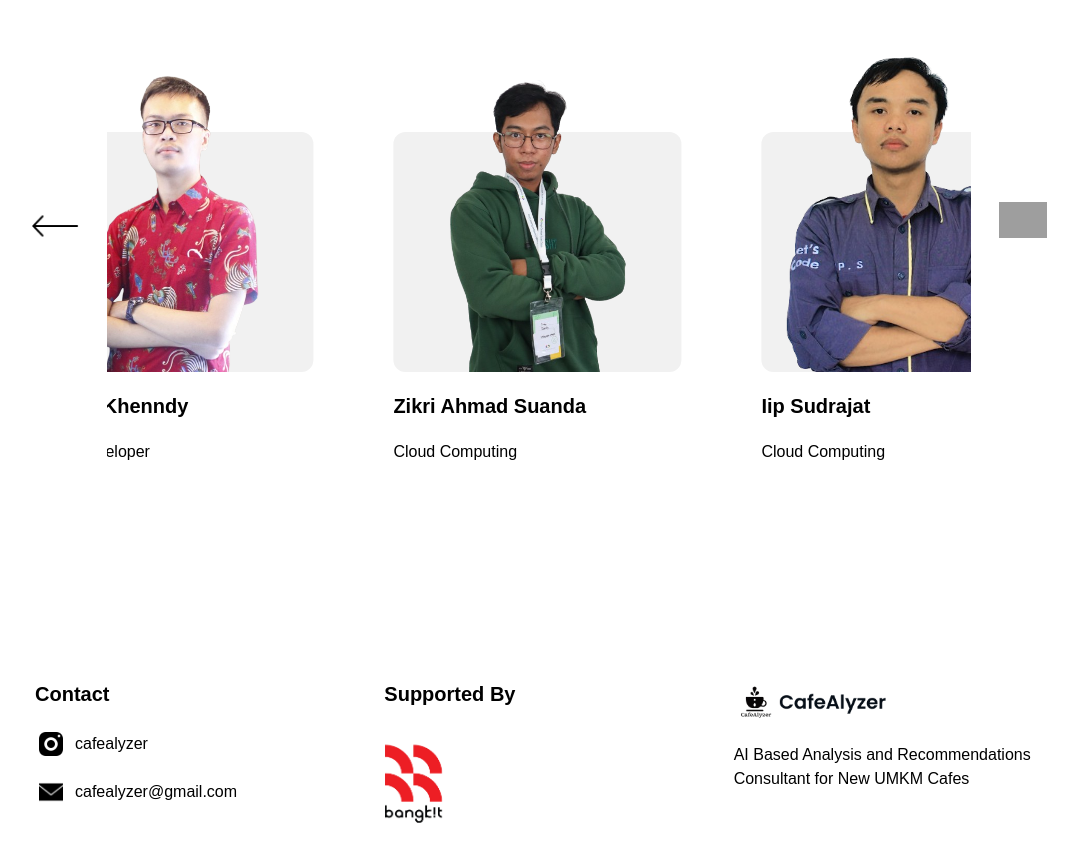
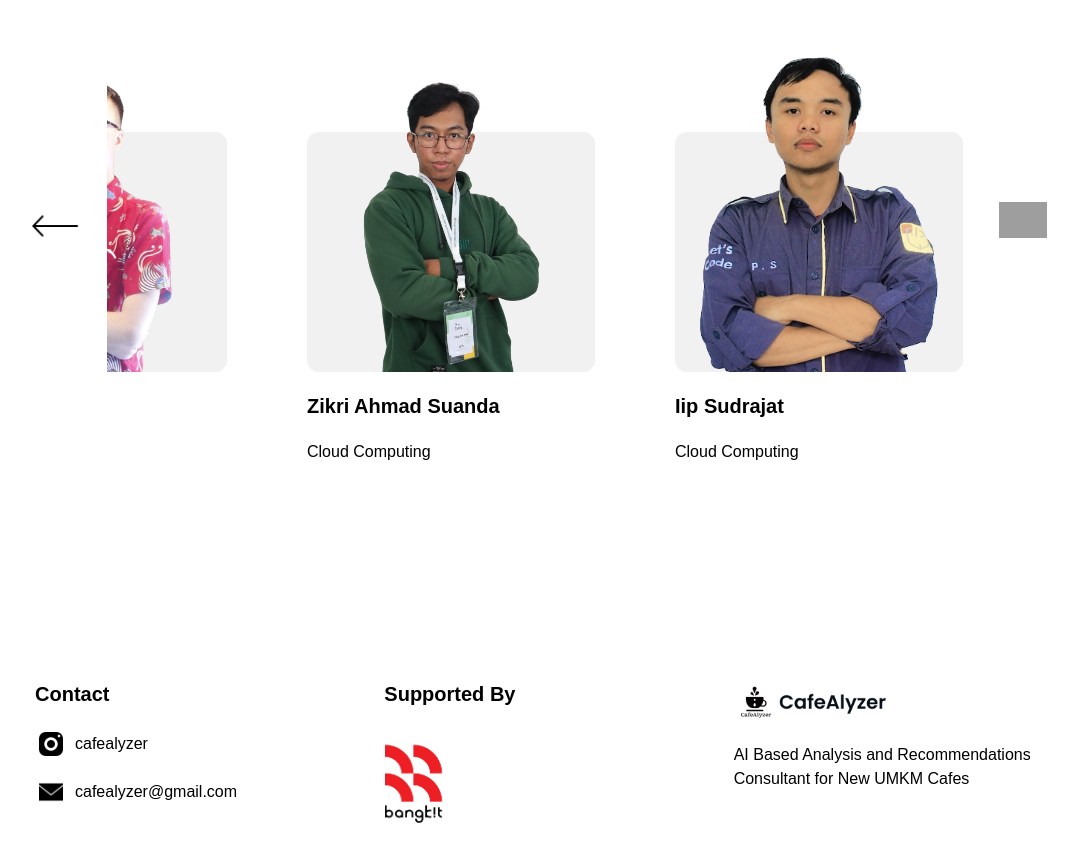
Before and after one commit to Ipsusoedra/CafeAlyzer-LandingPage, a React (Vite) app: page / in a window 1280 px wide. Shown: the part 1560-2409 px from the top of the page, without its empty margins (101-1179 px from the left). Built offline with nearby package versions, Linux system fonts and the light colour scheme; grey boxes are pictures that could not be loaded; a web font is replaced by a local one.

Commit message:
feat: image

```diff
--- a/src/components/Team.jsx
+++ b/src/components/Team.jsx
@@ -33,7 +33,7 @@ const peoples = [
   },
   {
     'name': 'Elfira Ratna Syaharani',
-    'image': '/assets/people2.png',
+    'image': '/assets/elfira.png',
     'role': 'Maching Learning'
   },
 ]
@@ -59,17 +59,19 @@ const Team = forwardRef((props, ref) => {
     return () => clearInterval(interval);
   }, [current]);
 
+  console.log(current);
+
   return (
     <>
       <div ref={ref} className="relative flex flex-col gap-12 my-24 md:my-44 lg:my-44">
         <h1 className="font-bold text-5xl text-center">Let's Meet Our Team</h1>
         <div className='px-24 flex justify-center '>
-          <section className={`pt-24 relative flex pl-10 overflow-x-hidden gap-20`}
+          <section className={`pt-24 relative flex pl-10 overflow-x-hidden gap-20 snap-x`}
           >
             {peoples.map((people, index) => (
-              <div key={index} className={`flex flex-col gap-5 min-w-fit transition ease-out duration-500`}
+              <div key={index} className={`snap-center flex flex-col gap-5 min-w-fit transition ease-out duration-500`}
                 style={{
-                  transform: `translateX(-${current * 85}%)`,
+                  transform: `translateX(-${current * 100}%)`,
                 }}
               >
                 <div className="relative flex flex-col items-center bg-secondary h-60 w-72 rounded-xl">
```
Also changed, not shown: public/assets/elfira.png (added).
